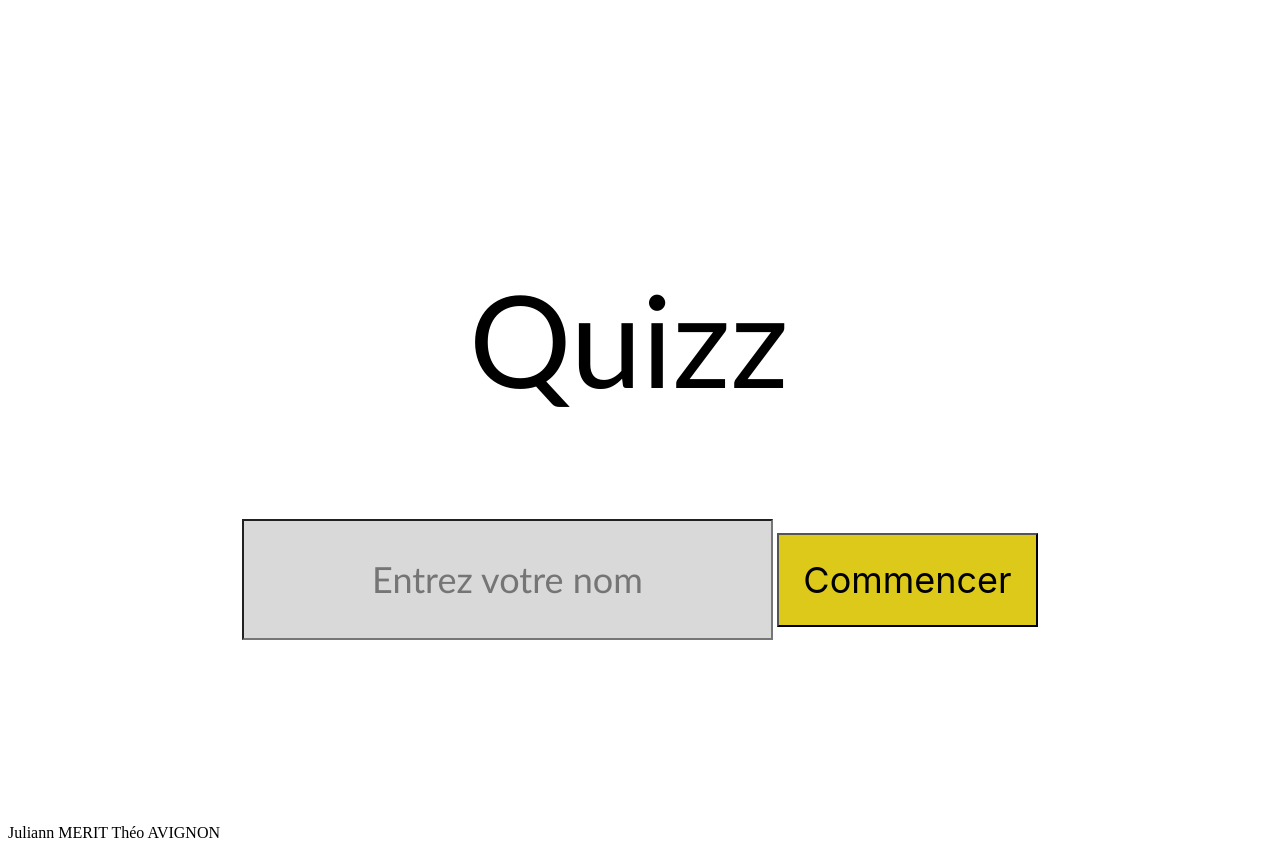
After one commit to JuliannMerit/TP_PHP, a PHP site: page / in a window 1280 px wide. The commit adds this page. Run offline with PHP 8.4, Linux system fonts and the light colour scheme.

Commit message:
ajout styles + fonction

```diff
--- a/entities/QTexte.php
+++ b/entities/QTexte.php
@@ -1,13 +1,13 @@
 <?php
 
-require 'Question.php';
+require_once 'Question.php';
 
-use Question;
 
 class QTexte extends Question{
-    public function __construct(string $enonce, string $reponse){
+    public function __construct(string $enonce, string $reponse, int $id){
         $this->setQuestion($enonce);
         $this->setReponse($reponse);
+        $this->setId($id);
     }
 
     public function display(){
--- /dev/null
+++ b/styles/home.css
@@ -0,0 +1,51 @@
+main {
+    display: flex;
+    flex-direction: column;
+    align-items: center;
+    justify-content: center;
+    height: 100vh;
+    background-color: #fff;
+
+}
+
+h1 {
+    width: 342px;
+    height: 171px;
+    flex-shrink: 0;
+    color: #000;
+    font-family: Roboto;
+    font-size: 128px;
+    font-style: normal;
+    font-weight: 400;
+    line-height: normal;
+    font-family: 'Gill Sans', 'Gill Sans MT', Calibri, 'Trebuchet MS', sans-serif;
+
+}
+
+.textFieldNom {
+    width: 523px;
+    height: 115px;
+    flex-shrink: 0;
+    background: #D9D9D9;
+    color: rgba(0, 0, 0, 0.48);
+    text-align: center;
+    font-family: 'Gill Sans', 'Gill Sans MT', Calibri, 'Trebuchet MS', sans-serif;
+    font-size: 36px;
+    font-style: normal;
+    font-weight: 400;
+    line-height: normal;
+}
+
+.validationNom {
+    width: 261px;
+height: 94px;
+flex-shrink: 0;
+background: #DDC91A;
+color: #000;
+text-align: center;
+font-family: Inter;
+font-size: 36px;
+font-style: normal;
+font-weight: 400;
+line-height: normal;
+}
--- /dev/null
+++ b/templates/index.php
@@ -0,0 +1,25 @@
+<!DOCTYPE html>
+<html lang="fr">
+
+<head>
+    <meta charset="UTF-8">
+    <meta name="viewport" content="width=device-width, initial-scale=1.0">
+    <link rel="stylesheet" href="../styles/home.css">
+    <title>Home</title>
+</head>
+
+<body>
+    <main>
+        <h1>Quizz</h1>
+
+        <form action="question.php?index=0" method="post">
+            <input class="textFieldNom" type="text" name="name" placeholder="Entrez votre nom">
+            <input class="validationNom" type="submit" value="Commencer">
+        </form>
+    </main>
+    <footer>
+        <p>Juliann MERIT Théo AVIGNON</p>
+    </footer>
+</body>
+
+</html>
```
Also changed, not shown: entities/QCM.php (+3 -4 lines), entities/Question.php (+10 -0 lines), templates/home.php (deleted, +0 -21 lines), templates/question.php (+32 -4 lines).
